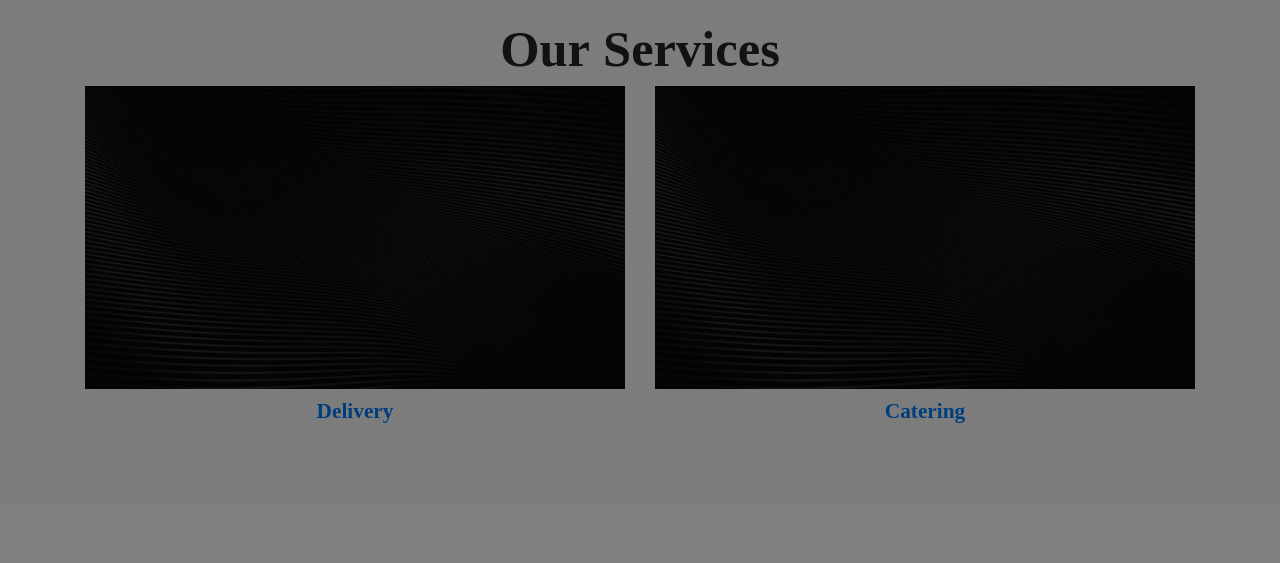
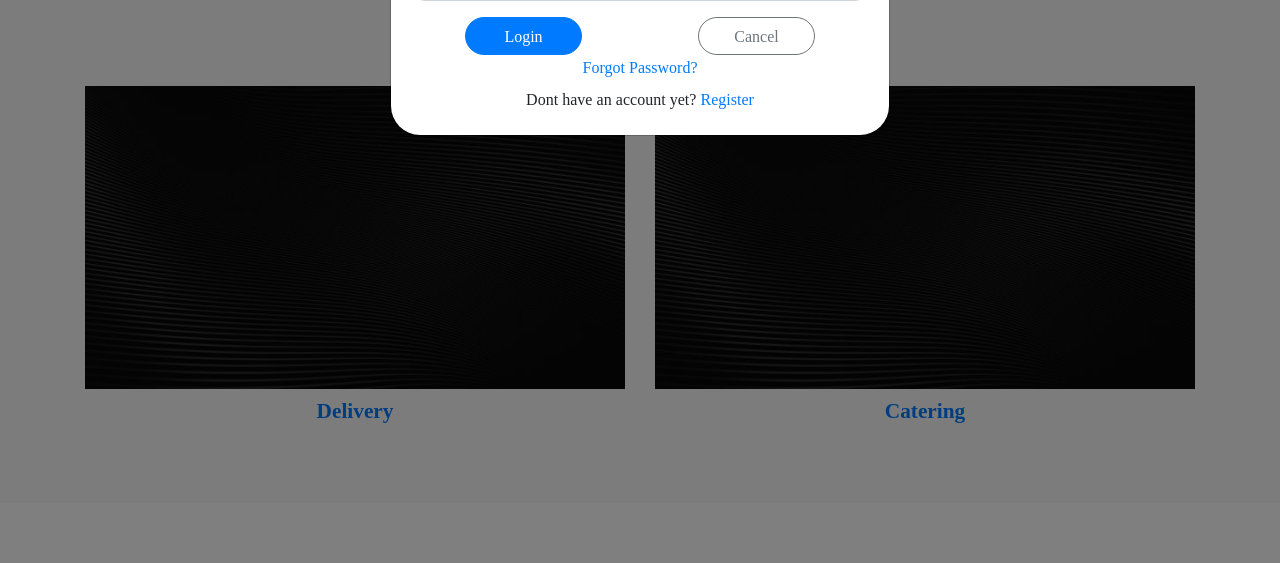
Before and after one commit to Hekigo11/SDL, a PHP site: page / in a window 1280 px wide, after a click on "Login". Shown: the part 503-1066 px from the top of the page. Run offline with PHP 8.4, Linux system fonts and the light colour scheme.

Commit message:
Added Cancel and Forgot password for Login

```diff
--- a/modules/homepage.php
+++ b/modules/homepage.php
@@ -113,11 +113,11 @@
 </footer>
 
 <!-- LOGIN MODAL -->
-<div class="modal fade" id="loginModal" tabindex="-1" role="dialog" aria-labelledby="loginModalLabel" aria-hidden="true">
-	<div class="modal-dialog" role="document">
-		<div class="modal-content">
-			<div class="modal-header">
-				<h5 class="modal-title" id="loginModalLabel">Login</h5>
+<div class="modal fade"  id="loginModal" tabindex="-1" role="dialog" aria-labelledby="loginModalLabel" aria-hidden="true">
+	<div class="modal-dialog" style="margin: 25vh auto;" role="document" >
+		<div class="modal-content " style="border-radius: 30px;">
+			<div class="modal-header text-center position-center" style="background-color:var(--accent); border-radius: 30px 30px 0 0;">
+				<h5 class="modal-title text-light" id="loginModalLabel">Login</h5>
 				<button type="button" class="close" data-dismiss="modal" aria-label="Close">
 					<span aria-hidden="true">&times;</span>
 				</button>
--- a/modules/login.php
+++ b/modules/login.php
@@ -1,16 +1,22 @@
 <form id="frmlogin">
-	<div class="form-group">
+	<div class="form-group text-center">
 		<label for="txtusername">Username</label>
-		<input type="text" class="form-control" id="txtusername" name="txtusername" placeholder="Enter Username">
+		<input type="text" class="form-control rounded-pill" id="txtusername" name="txtusername" placeholder="Enter Username">
 	</div>
-	<div class="form-group">
+	<div class="form-group text-center">
 		<label for="txtpassword">Password</label>
-		<input type="password" class="form-control" id="txtpassword" name="txtpassword" placeholder="Enter Password">
+		<input type="password" class="form-control rounded-pill" id="txtpassword" name="txtpassword" placeholder="Enter Password">
+	</div>
+	<div class="d-flex justify-content-around align-items-center">
+	<button type="button" class="btn btn-primary rounded-pill w-25" id="btnlogin">Login</button>
+	<button type="button" class="btn btn-outline-secondary rounded-pill w-25" id="btnCancel" data-dismiss="modal" aria-label="Close">Cancel</button>
+	</div>
+	<div class="text-center mx-2">
+	<label for="#" > <a href=""> Forgot Password?</a>
+	</label>
 	</div>
 
-	<button type="button" class="btn btn-primary" id="btnlogin">Login</button>
-
-	<div class="text-center">
+	<div class="text-center mx-2">
 		<label>Dont have an account yet? <a href="modules/register.php">Register</a></label>
 	</div>
 </form>
```
Also changed, not shown: vendor/style1.css.
